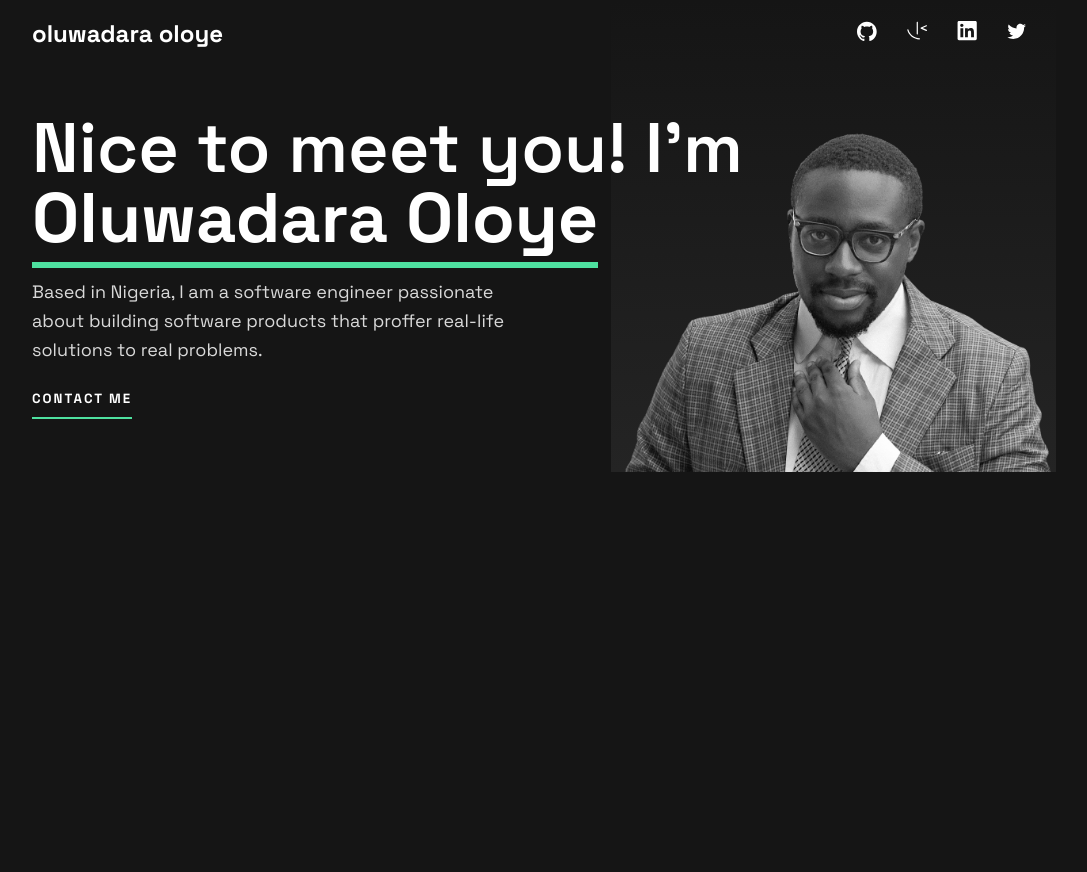
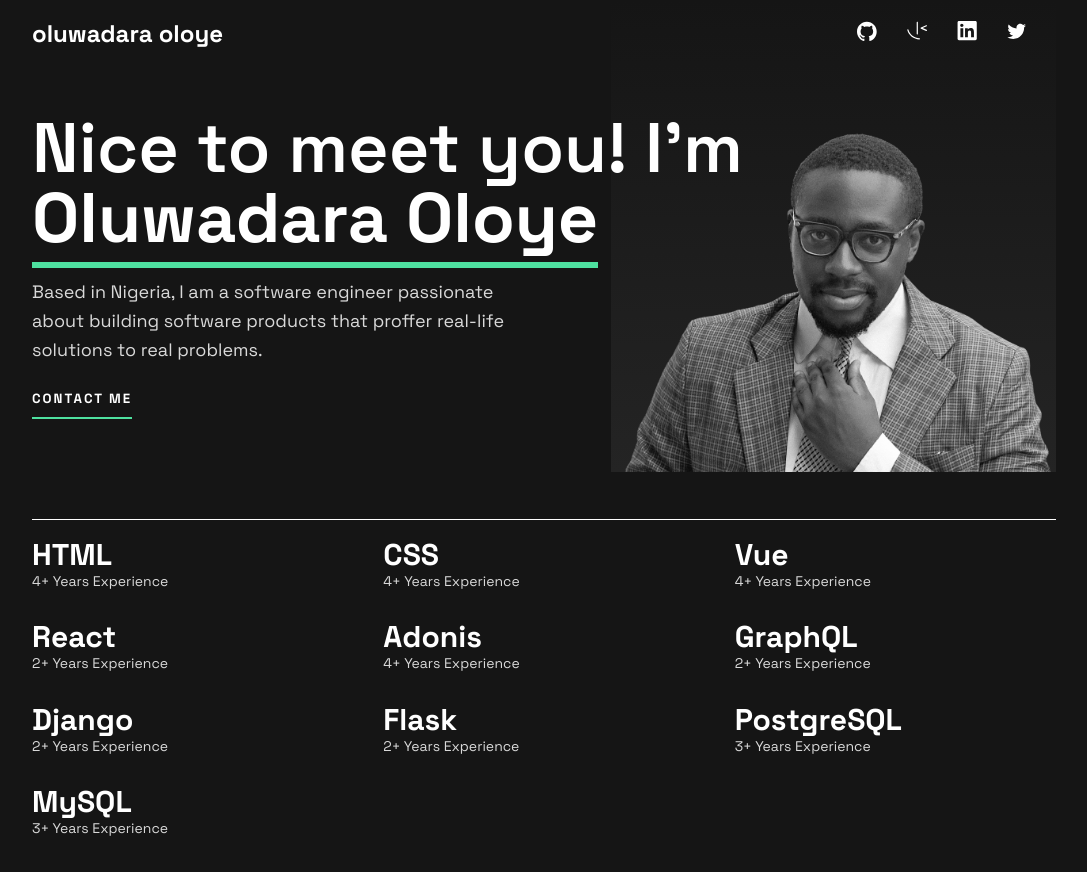
Before and after one commit to OluwadaraDaily/my-portfolio, a Vue app: page / in a window 1280 px wide. Shown: the top 872 px of the page, without its empty margins (96-1183 px from the left). Before the commit the page ends 800 px from the top, so only its background shows below. Built offline with nearby package versions, Linux system fonts and the light colour scheme.

Commit message:
Implement the technologies experience view

```diff
--- a/src/App.vue
+++ b/src/App.vue
@@ -2,12 +2,14 @@
 import { RouterLink, RouterView } from 'vue-router'
 import Header from './components/Header/Header.vue';
 import Introduction from './views/Introduction/Introduction.vue';
+import Technologies from './views/Technologies/Technologies.vue';
 </script>
 
 <template>
   <div class="app">
     <Header/>
     <Introduction/>
+    <Technologies/>
   </div>
 </template>
 
--- a/src/assets/base.scss
+++ b/src/assets/base.scss
@@ -30,6 +30,7 @@
 
   --text-xl: 88px;
   --text-l: 48px;
+  --text-ml: 36px;
   --text-m: 24px;
   --text-s: 18px;
   --text-xs: 14px;
--- /dev/null
+++ b/src/components/TechnologyItem/TechnologyItem.scss
@@ -0,0 +1,42 @@
+@import '../../assets/base.scss';
+
+.main-tech-item {
+  text-align: center;
+  .title {
+    font-size: 30px;
+    color: var(--white);
+    font-weight: 700;
+    padding: 0;
+    margin: 0;
+    line-height: 1;
+  }
+  .years-of-experience {
+    color: var(--white-soft);
+    font-size: var(--text-xs);
+    font-weight: 400;
+  }
+}
+
+// Applies to both tablet and desktop
+@media (min-width: 660px) {
+  .main-tech-item {
+    text-align: left;
+  }
+}
+
+// Tablet View
+@media (min-width: 660px) and (max-width: 1024px) {
+  .main-tech-item {
+    .title {
+      font-size: var(--text-ml);
+      line-height: 1.5;
+    }
+    .years-of-experience {
+    }
+  }
+}
+
+// Desktop view
+@media (min-width: 1025px) and (max-width: 1440px) {
+
+}
--- /dev/null
+++ b/src/components/TechnologyItem/TechnologyItem.vue
@@ -0,0 +1,23 @@
+<template>
+  <div class="main-tech-item">
+    <p class="title">{{ title }}</p>
+    <p class="years-of-experience">{{ yearsOfExperience }}+ Years Experience</p>
+  </div>
+</template>
+
+<script setup>
+  defineProps({
+    title: {
+      type: String,
+      required: true
+    },
+    yearsOfExperience: {
+      type: String,
+      required: true
+    }
+  })
+</script>
+
+<style lang="scss" scoped>
+@import './TechnologyItem.scss'
+</style>
--- /dev/null
+++ b/src/data/constants.js
@@ -0,0 +1,42 @@
+export const technologies = [
+  {
+    name: 'HTML',
+    yearsOfExperience: '4'
+  },
+  {
+    name: 'CSS',
+    yearsOfExperience: '4'
+  },
+  {
+    name: 'Vue',
+    yearsOfExperience: '4'
+  },
+  {
+    name: 'React',
+    yearsOfExperience: '2'
+  },
+  {
+    name: 'Adonis',
+    yearsOfExperience: '4'
+  },
+  {
+    name: 'GraphQL',
+    yearsOfExperience: '2'
+  },
+  {
+    name: 'Django',
+    yearsOfExperience: '2'
+  },
+  {
+    name: 'Flask',
+    yearsOfExperience: '2'
+  },
+  {
+    name: 'PostgreSQL',
+    yearsOfExperience: '3'
+  },
+  {
+    name: 'MySQL',
+    yearsOfExperience: '3'
+  }
+]
--- a/src/views/Introduction/Introduction.scss
+++ b/src/views/Introduction/Introduction.scss
@@ -9,7 +9,7 @@
     .name {
       padding-bottom: 10px;
       font-weight: 700;
-      border-bottom: 6px solid var(--green);
+      border-bottom: 3px solid var(--green);
       padding-bottom: 0;
     }
   }
@@ -29,6 +29,9 @@
   .main-introduction {
     .header {
       text-align: left;
+      .name {
+        border-bottom: 6px solid var(--green);
+      }
     }
     .bio {
       text-align: left;
--- /dev/null
+++ b/src/views/Technologies/Technologies.scss
@@ -0,0 +1,37 @@
+@import '../../assets/base.scss';
+
+.main-technologies {
+  padding: 20px 0;
+  display: grid;
+  grid-template-columns: 1fr;
+  border-top: 1px solid var(--white);
+  border-bottom: 1px solid var(--white);
+  margin: 50px 0;
+  gap: 30px;
+  justify-content: center;
+  align-content: center;
+}
+
+// Applies to both tablet and desktop
+@media (min-width: 660px) {
+  .main-technologies {
+    border-bottom: none;
+  }
+}
+
+// Tablet View
+@media (min-width: 660px) and (max-width: 1024px) {
+  .main-technologies {
+    width: 90%;
+    margin: 50px auto;
+    grid-template-columns: 1fr 1fr;
+  }
+}
+
+// Desktop view
+@media (min-width: 1025px) and (max-width: 1440px) {
+  .main-technologies {
+    grid-template-columns: 1fr 1fr 1fr;
+    margin: 100px 0;
+  }
+}
--- /dev/null
+++ b/src/views/Technologies/Technologies.vue
@@ -0,0 +1,19 @@
+<script setup>
+import TechnologyItem from '../../components/TechnologyItem/TechnologyItem.vue';
+import { technologies } from '../../data/constants';
+</script>
+
+<template>
+  <div class="main-technologies">
+    <TechnologyItem
+      v-for="(technology, index) in technologies"
+      :key="index"
+      :title="technology.name"
+      :years-of-experience="technology.yearsOfExperience"
+    />
+  </div>
+</template>
+
+<style lang="scss" scoped>
+@import './Technologies.scss'
+</style>
```
